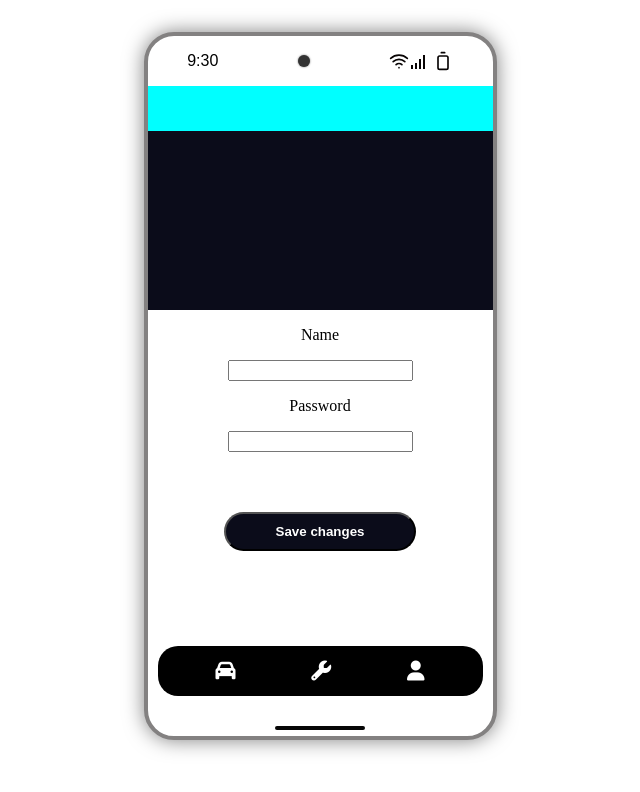
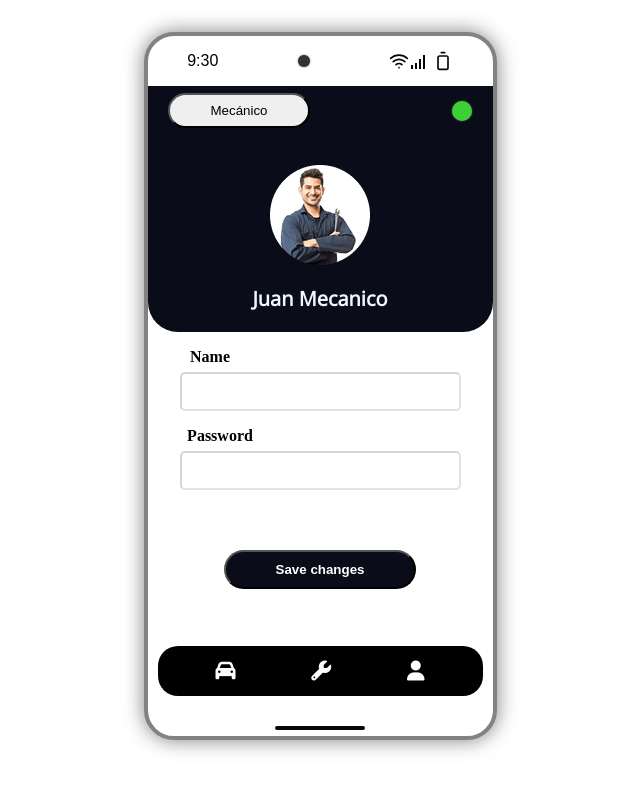
Before and after one commit to EfrenMV/Software-vue, a Vue app: page /usuario in a window 1280 px wide. Shown: the top 792 px of the page, without its empty margins (320-960 px from the left). Built offline with nearby package versions, Linux system fonts and the light colour scheme.

Commit message:
Update && Feak [usuario.vue]
- Se agregaron mas styles a los input y al fondo del usuario

- Se agrego el btn que indica que es usuario
- Se agrego la imagen
- Se agrego el nombre
- Se agrego el circulo verde

```diff
--- a/index.html
+++ b/index.html
@@ -7,7 +7,7 @@
     <title>Vite App</title>
     <link rel="stylesheet" href="https://cdnjs.cloudflare.com/ajax/libs/font-awesome/6.5.0/css/all.min.css" />  <!--Para el Header -->
     <script src="https://kit.fontawesome.com/a076d05399.js" crossorigin="anonymous"></script>
-
+    <link rel="stylesheet" type="text/css" href="//fonts.googleapis.com/css?family=Open+Sans" />
   </head>
   <body>
     <div id="app"></div>
--- a/src/views/usuario.vue
+++ b/src/views/usuario.vue
@@ -3,18 +3,26 @@
   <div class="usuario">
   <div class="box">
     <div class="fondoUsuario">
-        <div class="hedear-usuario"></div>
+      <div class="hedear-usuario">
+        <button class="btnPerfil">Mecánico</button>
+        <div class="Camara dos"></div>
+      </div>
+        <div class="box_img">
+        <img src="../components/icons/userProfile.png" alt="perfil" />
+        <p style="color: aliceblue;">Juan Mecanico</p>
+      </div>
+
     </div>
     <div class="input-container">
-      <p>Name</p>
+      <p class="tx1">Name</p>
       <input type="text" placeholder=""/>
     </div>
 
     <div class="input-container">
-    <p>Password</p>
+    <p class="tx">Password</p>
     <input type="password" placeholder="" />
     </div>
-    <button>Save changes</button>
+    <button class="btnSave">Save changes</button>
   </div>
 
   <Menu></Menu>
@@ -49,7 +57,8 @@ import Header from '@/components/Header.vue'
     justify-content: flex-start;
     background-color: #0B0C1A;
     width: 100%;
-    height: 40%;
+    height: 44%;
+    border-radius: 0px 0px 30px 30px;
   }
 
 
@@ -57,9 +66,9 @@ import Header from '@/components/Header.vue'
     display: flex;
     justify-content: space-around;
     align-items: center;
-    background-color: aqua;
     width: 100%;
     height: 20%;
+    gap: 100px;
   }
 
   .input-container{
@@ -70,7 +79,26 @@ import Header from '@/components/Header.vue'
     width: 100%;
   }
 
-  button{
+  .input-container input{
+     margin-top: -10px;
+     padding: 10px 50px;
+     border-radius: 5px;
+     border-color: #544c4c2a;
+   }
+
+   .input-container .tx{
+     margin-right: 200px;
+    }
+
+   .input-container .tx1{
+     margin-right: 220px;
+   }
+
+   .input-container .tx, .tx1{
+    font-weight: bold;
+    }
+
+  .btnSave{
     padding: 10px 50px;
     margin: 60px 0;
     color: white;
@@ -79,4 +107,35 @@ import Header from '@/components/Header.vue'
     border-radius: 30px;
   }
 
+  .btnPerfil{
+    padding: 8px 40px;
+    margin: 60px 0;
+    border-radius: 30px;
+  }
+
+  /* Optenida del Header.vue*/
+  .dos{
+    background-color: #3BD135;
+    width: 20px;
+    height: 20px;
+  }
+
+    /* Optenida del Header.vue*/
+  .box_img{
+    display: flex;
+    flex-direction: column;
+    align-items: center;
+    margin-top: 30px;
+  }
+
+  .box_img p{
+   font-family: "Open Sans";
+   font-size: 20px;
+   font-weight: bold;
+
+  }
+
+
+
+
 </style>
```
Also changed, not shown: src/components/icons/userProfile.png (added).
